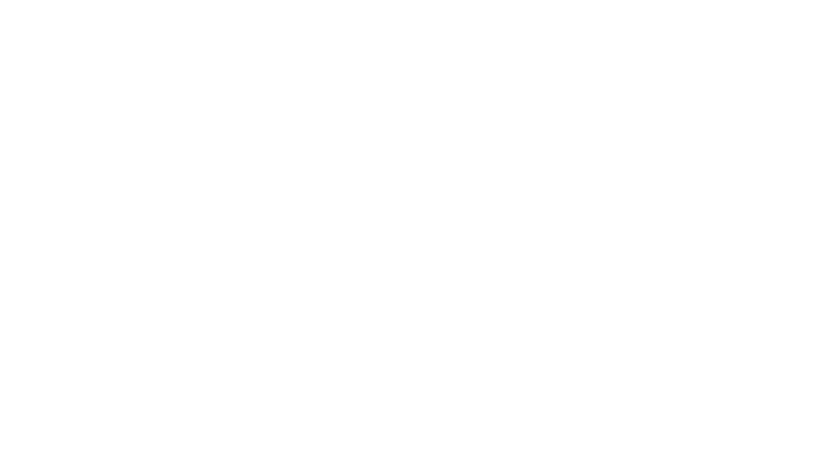
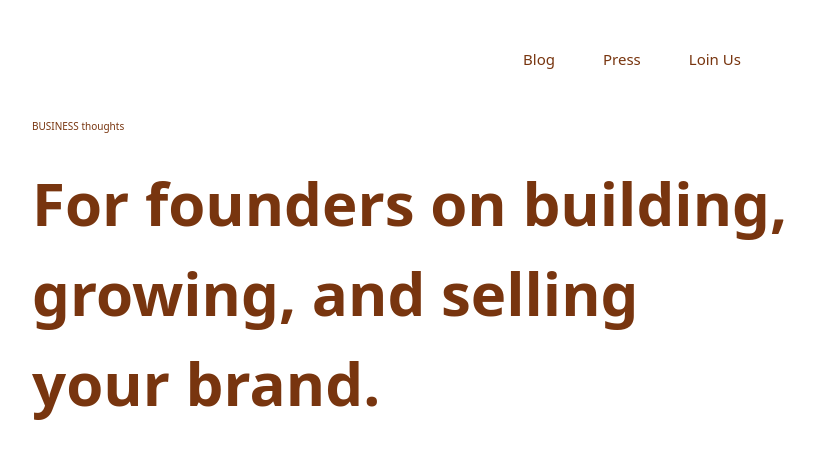
Before and after one commit to umar-jon/Exam, a website: page src/index.html in a window 1280 px wide. Shown: the top 470 px of the page, without its empty margins (8-823 px from the left). Drawn offline with nearby package versions, Linux system fonts and the light colour scheme; files that its build step writes are made by us from their sources.

Commit message:
add header

```diff
--- a/src/index.html
+++ b/src/index.html
@@ -7,6 +7,19 @@
     <link rel="stylesheet" href="./output.css">
 </head>
 <body>
-
+   <div class="max-w-[1300px] m-auto">
+    <header class="text-amber-900 px-10 py-12" >
+    <nav class=" flex items-center justify-center text-[15px] gap-12">
+<p>Blog</p>
+<p>Press</p>
+<p>Loin Us</p>
+    </nav>
+    <br><br>
+    <p class=" text-[10px]">BUSINESS thoughts </p>
+    <br>
+    <p class="text-[32px] xl:text-[60px] font-bold" >For founders on building, <br>  growing, and selling <br> your brand.</p>
+<br><br>
+<img class="w-[45%] xl:w-[50vh]" src="../Explore the brands joining Pattern Brands, the sales process & the founders behind them.👇🏽.png" alt="">
+</header></div>
 </body>
 </html>
```
Also changed, not shown: Explore the brands joining Pattern Brands, the sales process & the founders behind them.👇🏽.png (added), IMAGE (1).png (added), IMAGE (2).png (added), IMAGE (3).png (added), IMAGE (4).png (added), IMAGE (5).png (added), IMAGE.png (added).
